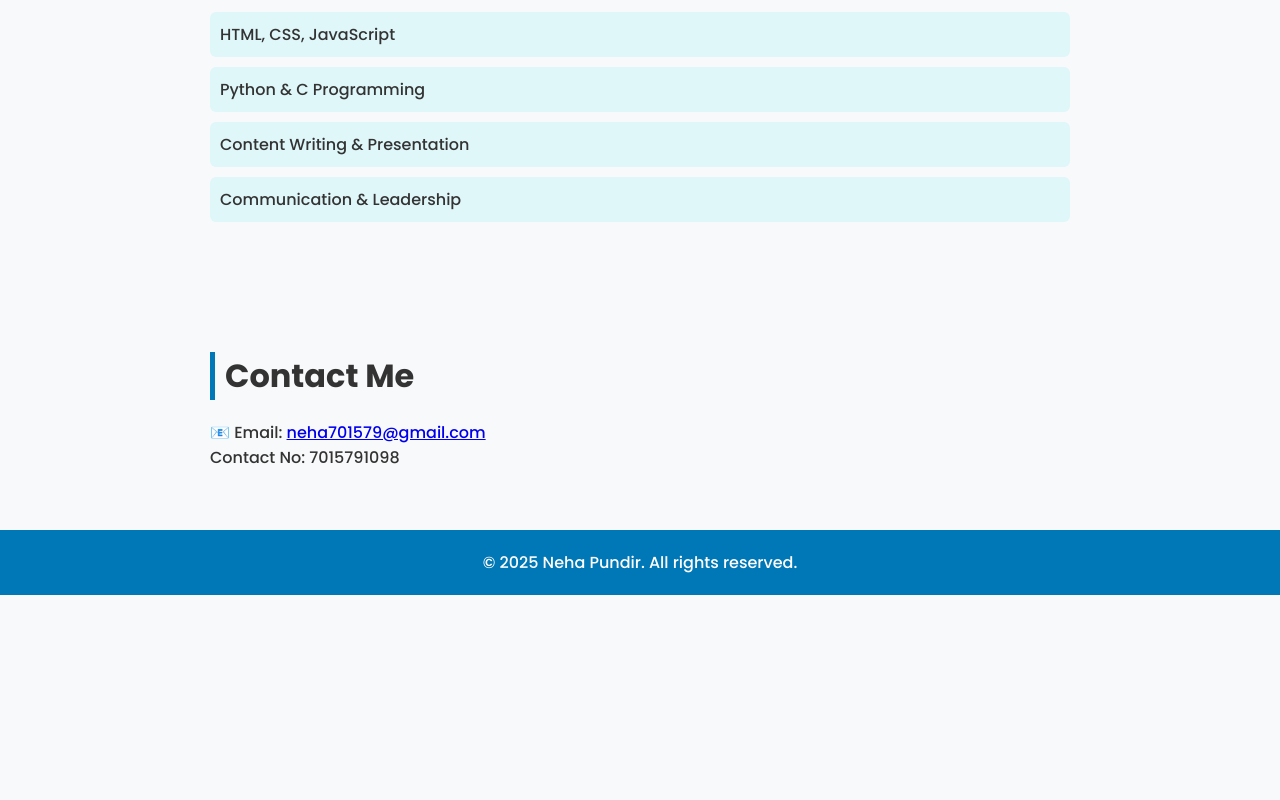
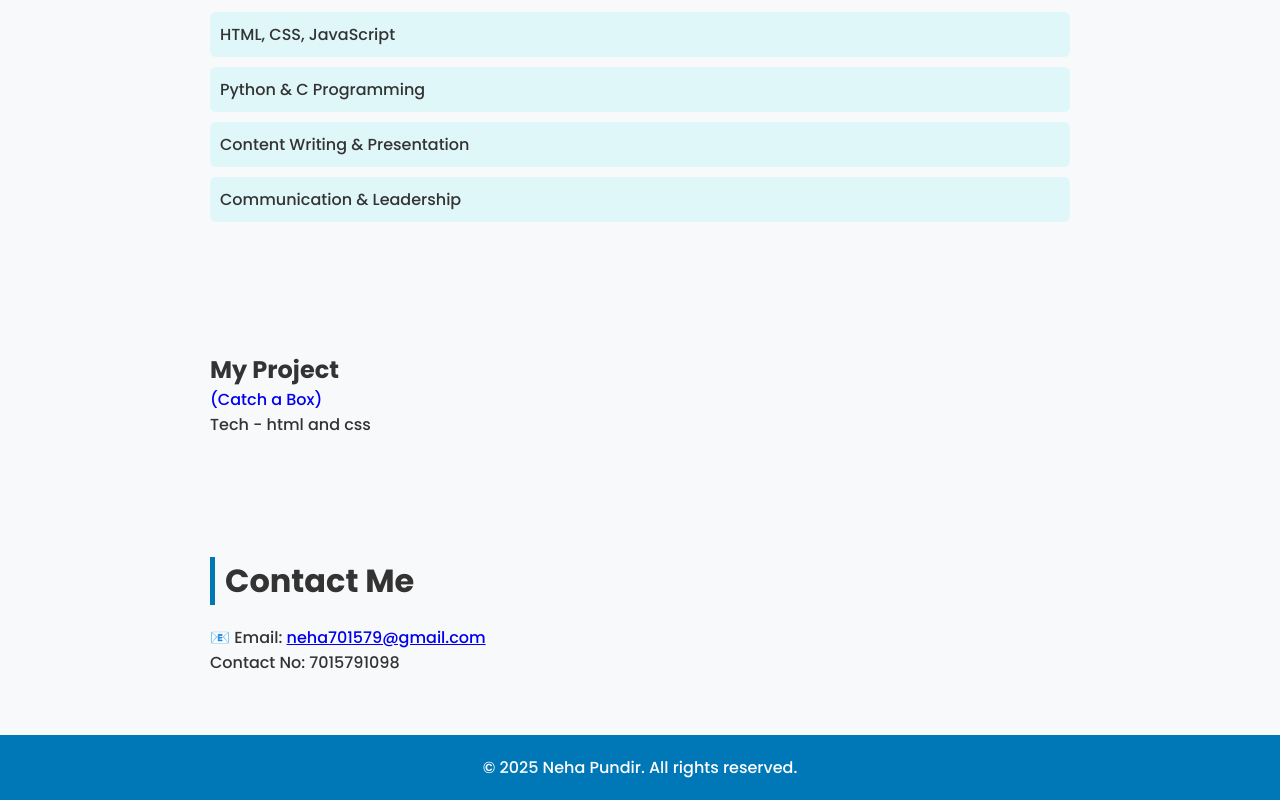
Before and after one commit to Neha301982/Neha, a plain HTML site: page index.html in a window 1280 px wide. Shown: the part 916-1716 px from the top of the page. Before the commit the page ends 1511 px from the top, so only its background shows below. Drawn offline with Linux system fonts and the light colour scheme.

Commit message:
Update index.html

```diff
--- a/index.html
+++ b/index.html
@@ -12,7 +12,7 @@
     header img { width: 150px; height: 150px; border-radius: 50%; object-fit: cover; border: 4px solid #fff; animation: fadeInDown 2s; }
     header h1 { margin-top: 20px; font-size: 2.5em; animation: fadeInUp 2s; }
     header p { font-size: 1.2em; animation: fadeInUp 2.5s; }
-
+    .projects a{ text-decoration: none;}
     section { padding: 60px 20px; max-width: 900px; margin: auto; }
     section h2 { font-size: 2em; margin-bottom: 20px; border-left: 5px solid #0077b6; padding-left: 10px; }
 
@@ -23,7 +23,7 @@
     .education li, .skills li { background: #e0f7fa; margin: 10px 0; padding: 10px; border-radius: 6px; }
 
     footer { text-align: center; padding: 20px; background: #0077b6; color: white; }
-    @keyframes fadeInDown {
+    @keyframes fadeInDown {s
       from { opacity: 0; transform: translateY(-30px); }
       to { opacity: 1; transform: translateY(0); }
     }
@@ -63,7 +63,13 @@
       <li>Communication & Leadership</li>
     </ul>
   </section>
-
+  <section class="projects">
+    <h1>My Project</h1>
+     <a href=" https://neha301982.github.io/catch-the-box/" target="_blank">(Catch a Box)</a>
+    <p>
+      Tech - html and css<br>
+    </p>
+  </section>
   <section class="contact">
     <h2>Contact Me</h2>
     <p>📧 Email: <a href="neha701579@gmail.com.com">neha701579@gmail.com</a></p>
```
